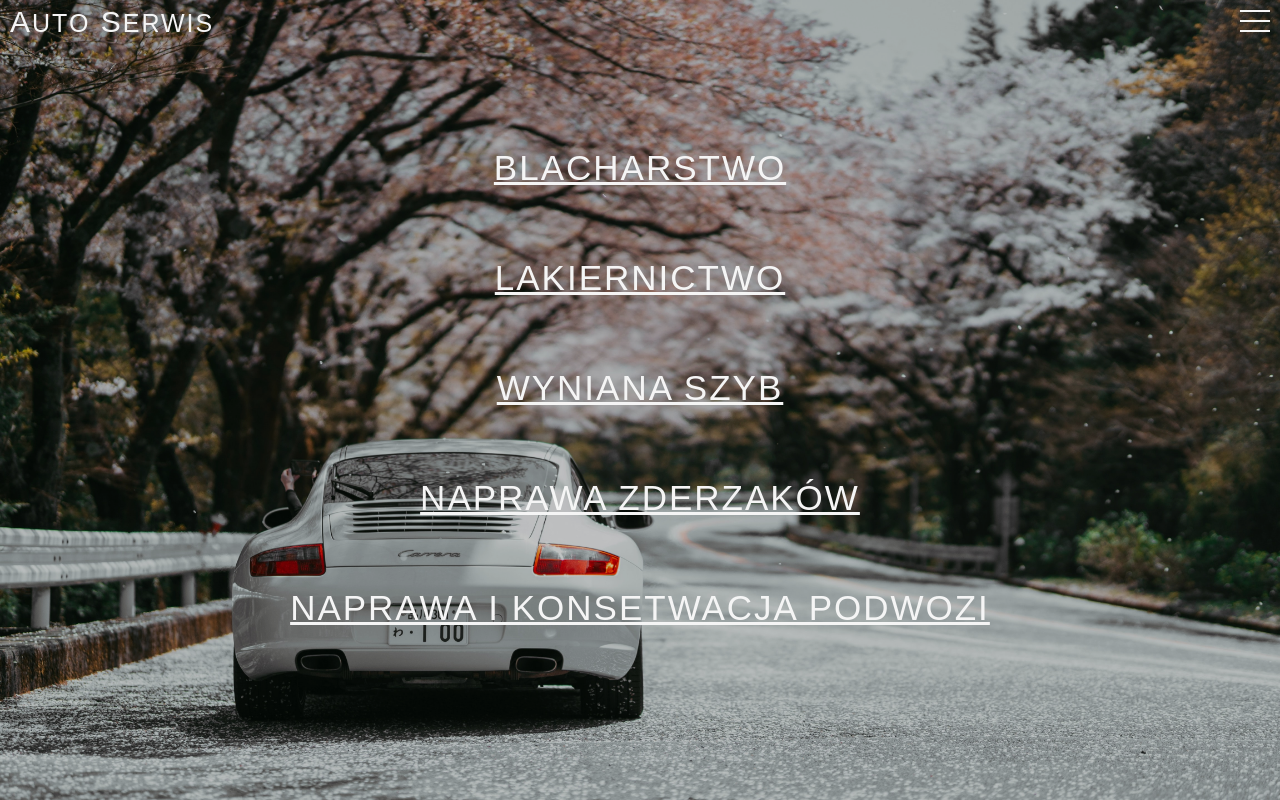
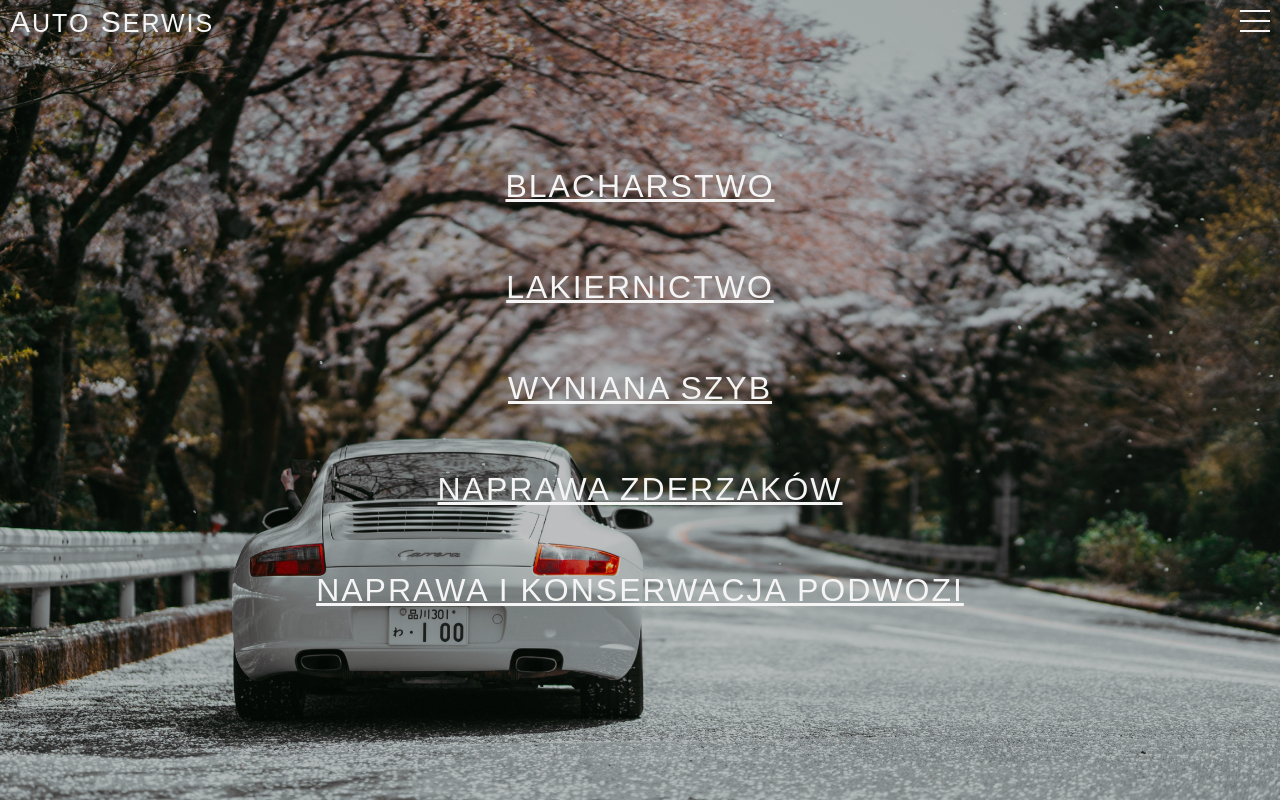
Before and after one commit to hajzeer/autoserwis-vue-app, a Vue app: page /#/ in a window 1280 px wide. Built offline with nearby package versions, Linux system fonts and the light colour scheme; the HTML template or start-up script is replaced by a standard one.

Commit message:
add resposive

```diff
--- a/src/App.vue
+++ b/src/App.vue
@@ -57,6 +57,7 @@ export default {
     span {
       font-size: 15px;
       letter-spacing: 2px;
+      font-weight: 500;
     }
   }
   @media(min-width: 1024px) {
--- a/src/views/Home.vue
+++ b/src/views/Home.vue
@@ -6,7 +6,7 @@
       <p class="service__name">LAKIERNICTWO</p>
       <p class="service__name">WYNIANA SZYB</p>
       <p class="service__name">NAPRAWA ZDERZAKÓW</p>
-      <p class="service__name">NAPRAWA I KONSETWACJA PODWOZI</p>
+      <p class="service__name">NAPRAWA I KONSERWACJA PODWOZI</p>
     </div>
   </div>
 </template>
@@ -43,12 +43,14 @@ export default {
     align-items: center;
     flex-direction: column;
     margin-top: -20px;
+    text-align: center;
 
     .service__name {
+      width: 300px;
       color: whitesmoke;
       font-family: 'Fira Sans', sans-serif;
       padding: 0;
-      font-size: 15px;
+      font-size: 1em;
       text-decoration-line: underline;
       letter-spacing: .5px;
     }
@@ -59,7 +61,8 @@ export default {
     .service {
       margin-top: -20px;
         .service__name {
-          font-size: 25px;
+          width: 100%;
+          font-size: 1.5em;
           letter-spacing: 1px;
         }
       }
@@ -69,7 +72,7 @@ export default {
     .service {
       margin-top: -20px;
       .service__name {
-        font-size: 35px;
+        font-size: 2em;
         letter-spacing: 2px;
       }
     }
```
